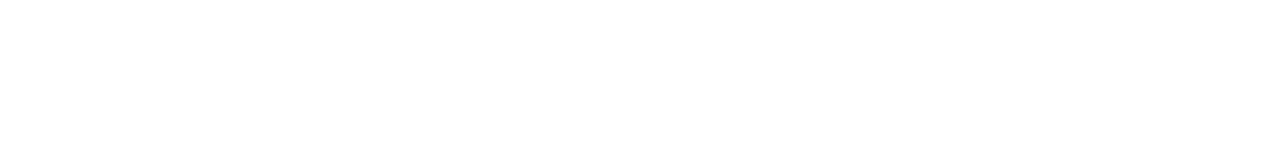
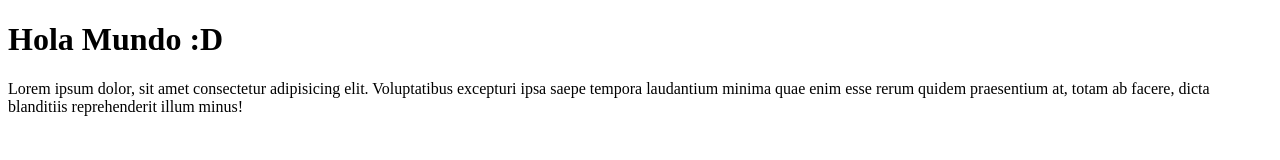
Before and after one commit to Aboy77/git, a plain HTML site: page index.html in a window 1280 px wide. Drawn offline with Linux system fonts and the light colour scheme.

Commit message:
content applied

```diff
--- a/index.html
+++ b/index.html
@@ -7,6 +7,7 @@
     <title>Document</title>
 </head>
 <body>
-
+    <h1>Hola Mundo :D</h1>
+    <p>Lorem ipsum dolor, sit amet consectetur adipisicing elit. Voluptatibus excepturi ipsa saepe tempora laudantium minima quae enim esse rerum quidem praesentium at, totam ab facere, dicta blanditiis reprehenderit illum minus!</p>
 </body>
 </html>
```
